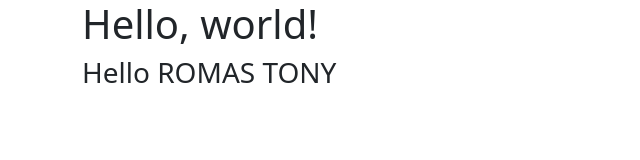
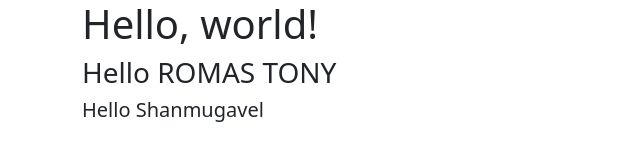
Before and after one commit to romastony0/GitTraining, a plain HTML site: page index.html in a window 1280 px wide. Shown: the whole page, without its empty margins (0-640 px from the left). Drawn offline with nearby package versions, Linux system fonts and the light colour scheme.

Commit message:
Second Name Updated

```diff
--- a/index.html
+++ b/index.html
@@ -16,6 +16,7 @@
         <div class="col-md-12">
           <h1>Hello, world!</h1>
           <h3>Hello ROMAS TONY</h3>
+          <h5>Hello Shanmugavel</h5>
         </div>
       </div>
     </div>
```
